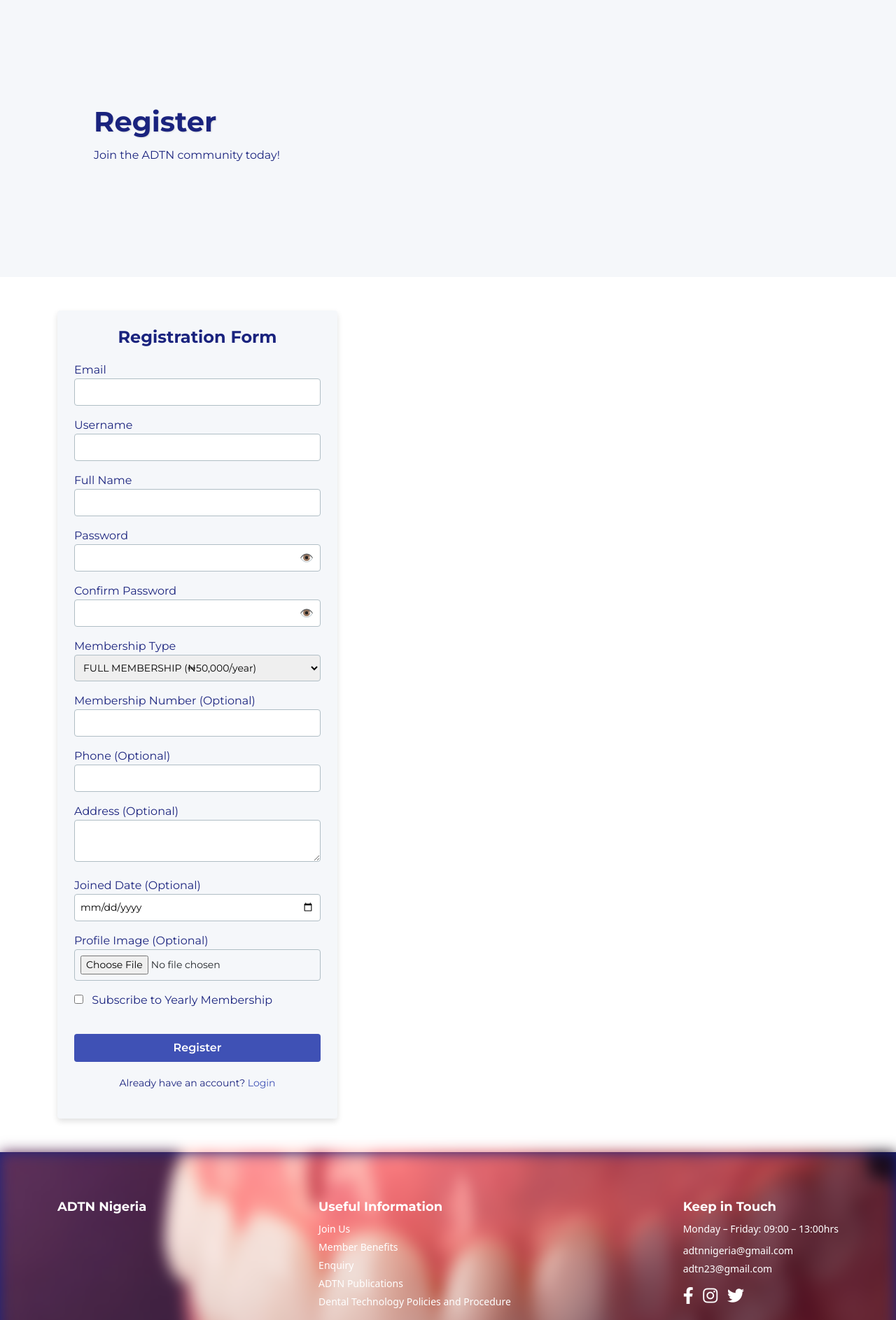
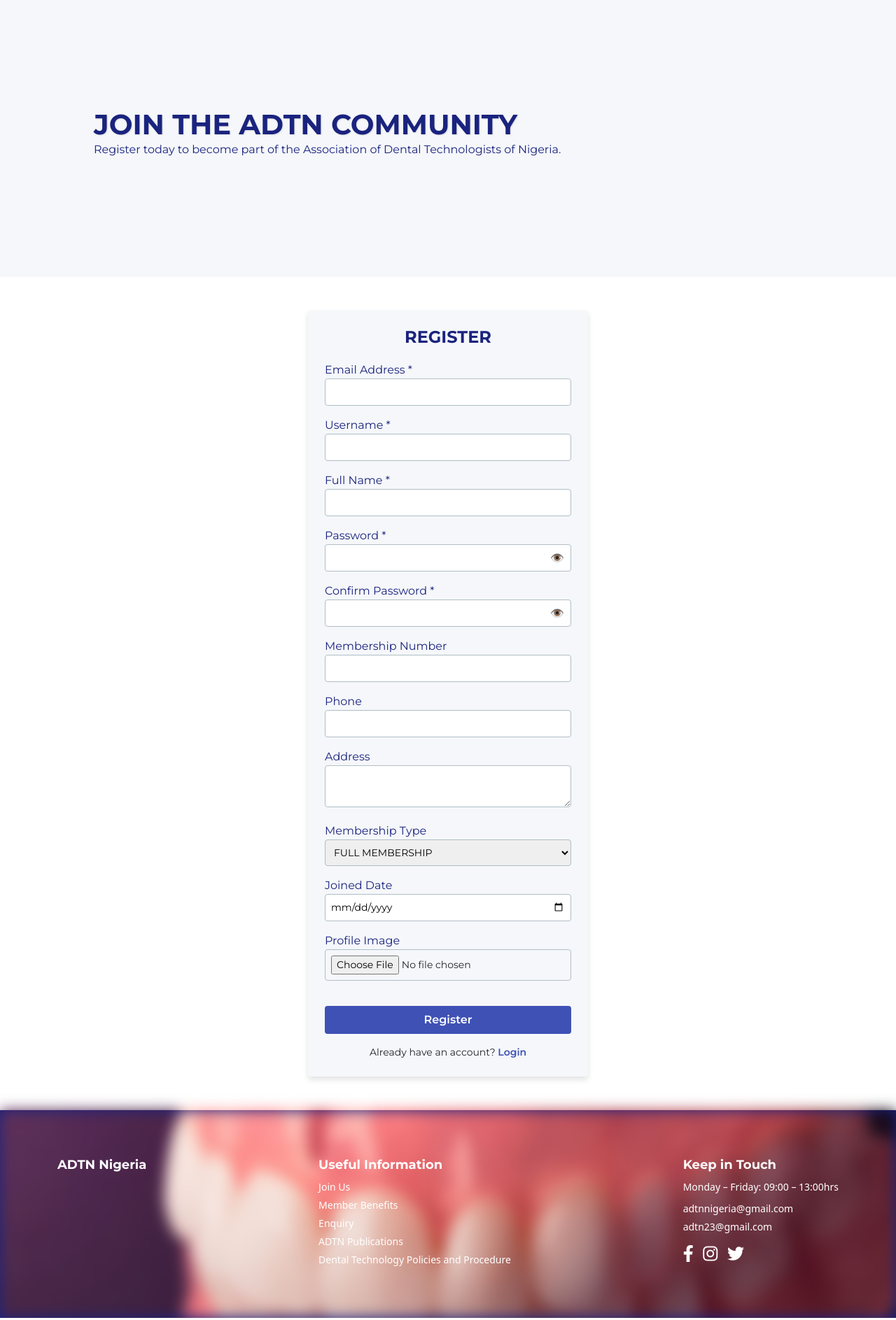
Before and after one commit to nchiwar/adtn_nigeria_project, a Django app: page /register/ in a window 1280 px wide. Shown: the part 74-1961 px from the top of the page at 70% size. Run offline with Django 5.2, Linux system fonts and the light colour scheme.

Commit message:
Center registration form

```diff
--- a/templates/core/register.html
+++ b/templates/core/register.html
@@ -6,90 +6,89 @@
     <div class="container">
         <div class="hero-content" style="display: flex; align-items: center; max-height: 400px;">
             <div class="hero-text">
-                <h1 style="font-family: Montserrat, sans-serif; font-size: 40px; font-weight: 700; margin: 0; color: #1a237e; text-shadow: 1px 1px 2px rgba(0,0,0,0.12);">Register</h1>
-                <p style="font-family: Montserrat, sans-serif; font-size: 16px; font-weight: 400; margin: 12px 0; color: #1a237e;">Join the ADTN community today!</p>
+                <h1 style="font-family: Montserrat, sans-serif; font-size: 40px; font-weight: 700; margin: 0; color: #1a237e; text-shadow: 1px 1px 2px rgba(0,0,0,0.12);">JOIN THE ADTN COMMUNITY</h1>
+                <p style="font-family: Montserrat, sans-serif; font-size: 16px; font-weight: 400; margin-bottom: 1rem; color: #1a237e;">Register today to become part of the Association of Dental Technologists of Nigeria.</p>
             </div>
         </div>
     </div>
 </section>
 
-<section class="register" style="padding: 48px 0; display: flex; justify-content: center; align-items: center; min-height: 60vh;">
-    <div class="container">
+<section class="register">
+    <div class="container" style="display: flex; justify-content: center; align-items: center; min-height: 80vh;">
         <div class="register-content" style="width: 400px; padding: 24px; background-color: #F5F7FA; border-radius: 4px; box-shadow: 0 4px 8px rgba(0,0,0,0.12);">
-            <h2 style="font-family: Montserrat, sans-serif; color: #1A237E; font-size: 24px; font-weight: 700; text-align: center; margin-bottom: 20px;">Registration Form</h2>
-            <form id="registerForm" method="post" enctype="multipart/form-data">
+            <h2 style="font-family: Montserrat, sans-serif; color: #1A237E; font-size: 24px; font-weight: 700; text-align: center; margin-bottom: 20px;">REGISTER</h2>
+            <form method="post" action="{% url 'register' %}" id="registerForm" enctype="multipart/form-data">
                 {% csrf_token %}
                 <div class="form-group">
-                    <label for="email" style="font-family: Montserrat, sans-serif; font-size: 16px; color: #1A237E; font-weight: 400; display: block;">Email</label>
+                    <label for="email" style="font-family: Montserrat, sans-serif; font-size: 16px; color: #1A237E; font-weight: 400; display: block;">Email Address *</label>
                     <input type="email" id="email" name="email" required style="width: 100%; padding: 8px; border: 1px solid #B0BEC5; border-radius: 4px; font-family: Montserrat, sans-serif; font-size: 14px;">
                 </div>
                 <div class="form-group">
-                    <label for="username" style="font-family: Montserrat, sans-serif; font-size: 16px; color: #1A237E; font-weight: 400; display: block;">Username</label>
+                    <label for="username" style="font-family: Montserrat, sans-serif; font-size: 16px; color: #1A237E; font-weight: 400; display: block;">Username *</label>
                     <input type="text" id="username" name="username" required style="width: 100%; padding: 8px; border: 1px solid #B0BEC5; border-radius: 4px; font-family: Montserrat, sans-serif; font-size: 14px;">
                 </div>
                 <div class="form-group">
-                    <label for="full_name" style="font-family: Montserrat, sans-serif; font-size: 16px; color: #1A237E; font-weight: 400; display: block;">Full Name</label>
+                    <label for="full_name" style="font-family: Montserrat, sans-serif; font-size: 16px; color: #1A237E; font-weight: 400; display: block;">Full Name *</label>
                     <input type="text" id="full_name" name="full_name" required style="width: 100%; padding: 8px; border: 1px solid #B0BEC5; border-radius: 4px; font-family: Montserrat, sans-serif; font-size: 14px;">
                 </div>
                 <div class="form-group">
-                    <label for="password" style="font-family: Montserrat, sans-serif; font-size: 16px; color: #1A237E; font-weight: 400; display: block;">Password</label>
+                    <label for="password" style="font-family: Montserrat, sans-serif; font-size: 16px; color: #1A237E; font-weight: 400; display: block;">Password *</label>
                     <div style="position: relative;">
                         <input type="password" id="password" name="password" required style="width: 100%; padding: 8px; border: 1px solid #B0BEC5; border-radius: 4px; font-family: Montserrat, sans-serif; font-size: 14px;">
-                        <span id="togglePassword" style="position: absolute; right: 10px; top: 50%; transform: translateY(-50%); cursor: pointer;">👁️</span>
+                        <span id="togglePassword" style="position: absolute; right: 10px; top: 50%; transform: translateY(-50%); cursor: pointer; color: #3F51B5;">👁️</span>
                     </div>
                 </div>
                 <div class="form-group">
-                    <label for="password_confirm" style="font-family: Montserrat, sans-serif; font-size: 16px; color: #1A237E; font-weight: 400; display: block;">Confirm Password</label>
+                    <label for="password_confirm" style="font-family: Montserrat, sans-serif; font-size: 16px; color: #1A237E; font-weight: 400; display: block;">Confirm Password *</label>
                     <div style="position: relative;">
                         <input type="password" id="password_confirm" name="password_confirm" required style="width: 100%; padding: 8px; border: 1px solid #B0BEC5; border-radius: 4px; font-family: Montserrat, sans-serif; font-size: 14px;">
-                        <span id="togglePasswordConfirm" style="position: absolute; right: 10px; top: 50%; transform: translateY(-50%); cursor: pointer;">👁️</span>
+                        <span id="togglePasswordConfirm" style="position: absolute; right: 10px; top: 50%; transform: translateY(-50%); cursor: pointer; color: #3F51B5;">👁️</span>
                     </div>
+                </div>
+                <div class="form-group">
+                    <label for="membership_number" style="font-family: Montserrat, sans-serif; font-size: 16px; color: #1A237E; font-weight: 400; display: block;">Membership Number</label>
+                    <input type="text" id="membership_number" name="membership_number" style="width: 100%; padding: 8px; border: 1px solid #B0BEC5; border-radius: 4px; font-family: Montserrat, sans-serif; font-size: 14px;">
+                </div>
+                <div class="form-group">
+                    <label for="phone" style="font-family: Montserrat, sans-serif; font-size: 16px; color: #1A237E; font-weight: 400; display: block;">Phone</label>
+                    <input type="tel" id="phone" name="phone" style="width: 100%; padding: 8px; border: 1px solid #B0BEC5; border-radius: 4px; font-family: Montserrat, sans-serif; font-size: 14px;">
+                </div>
+                <div class="form-group">
+                    <label for="address" style="font-family: Montserrat, sans-serif; font-size: 16px; color: #1A237E; font-weight: 400; display: block;">Address</label>
+                    <textarea id="address" name="address" style="width: 100%; padding: 8px; border: 1px solid #B0BEC5; border-radius: 4px; font-family: Montserrat, sans-serif; font-size: 14px;"></textarea>
                 </div>
                 <div class="form-group">
                     <label for="membership_type" style="font-family: Montserrat, sans-serif; font-size: 16px; color: #1A237E; font-weight: 400; display: block;">Membership Type</label>
                     <select id="membership_type" name="membership_type" style="width: 100%; padding: 8px; border: 1px solid #B0BEC5; border-radius: 4px; font-family: Montserrat, sans-serif; font-size: 14px;">
-                        <option value="full">FULL MEMBERSHIP (₦50,000/year)</option>
-                        <option value="associate">ASSOCIATE MEMBERSHIP (₦30,000/year)</option>
-                        <option value="student">STUDENT MEMBERSHIP (₦10,000/year)</option>
-                        <option value="fellow">COLLEGE OF FELLOWS (₦75,000/year)</option>
+                        <option value="full">FULL MEMBERSHIP</option>
+                        <option value="associate">ASSOCIATE MEMBERSHIP</option>
+                        <option value="student">STUDENT MEMBERSHIP</option>
+                        <option value="fellow">COLLEGE OF FELLOWS</option>
                     </select>
                 </div>
                 <div class="form-group">
-                    <label for="membership_number" style="font-family: Montserrat, sans-serif; font-size: 16px; color: #1A237E; font-weight: 400; display: block;">Membership Number (Optional)</label>
-                    <input type="text" id="membership_number" name="membership_number" style="width: 100%; padding: 8px; border: 1px solid #B0BEC5; border-radius: 4px; font-family: Montserrat, sans-serif; font-size: 14px;">
-                </div>
-                <div class="form-group">
-                    <label for="phone" style="font-family: Montserrat, sans-serif; font-size: 16px; color: #1A237E; font-weight: 400; display: block;">Phone (Optional)</label>
-                    <input type="text" id="phone" name="phone" style="width: 100%; padding: 8px; border: 1px solid #B0BEC5; border-radius: 4px; font-family: Montserrat, sans-serif; font-size: 14px;">
-                </div>
-                <div class="form-group">
-                    <label for="address" style="font-family: Montserrat, sans-serif; font-size: 16px; color: #1A237E; font-weight: 400; display: block;">Address (Optional)</label>
-                    <textarea id="address" name="address" style="width: 100%; padding: 8px; border: 1px solid #B0BEC5; border-radius: 4px; font-family: Montserrat, sans-serif; font-size: 14px; resize: vertical;"></textarea>
-                </div>
-                <div class="form-group">
-                    <label for="joined_date" style="font-family: Montserrat, sans-serif; font-size: 16px; color: #1A237E; font-weight: 400; display: block;">Joined Date (Optional)</label>
+                    <label for="joined_date" style="font-family: Montserrat, sans-serif; font-size: 16px; color: #1A237E; font-weight: 400; display: block;">Joined Date</label>
                     <input type="date" id="joined_date" name="joined_date" style="width: 100%; padding: 8px; border: 1px solid #B0BEC5; border-radius: 4px; font-family: Montserrat, sans-serif; font-size: 14px;">
                 </div>
                 <div class="form-group">
-                    <label for="profile_image" style="font-family: Montserrat, sans-serif; font-size: 16px; color: #1A237E; font-weight: 400; display: block;">Profile Image (Optional)</label>
+                    <label for="profile_image" style="font-family: Montserrat, sans-serif; font-size: 16px; color: #1A237E; font-weight: 400; display: block;">Profile Image</label>
                     <input type="file" id="profile_image" name="profile_image" accept="image/*" style="width: 100%; padding: 8px; border: 1px solid #B0BEC5; border-radius: 4px; font-family: Montserrat, sans-serif; font-size: 14px;">
-                </div>
-                <div class="form-group">
-                    <label style="font-family: Montserrat, sans-serif; font-size: 16px; color: #1A237E; font-weight: 400; display: block;">
-                        <input type="checkbox" id="subscribe" name="subscribe" value="true" style="margin-right: 8px;"> Subscribe to Yearly Membership
-                    </label>
-                    <input type="hidden" id="subscription_amount" name="subscription_amount" value="0.00">
                 </div>
                 <button type="submit" style="background-color: #3F51B5; color: white; font-family: Montserrat, sans-serif; font-size: 16px; font-weight: 600; padding: 8px 16px; border-radius: 4px; border: none; cursor: pointer; width: 100%; margin-top: 20px;">Register</button>
                 <div id="register-notification" style="display: none; text-align: center; font-family: Montserrat, sans-serif; font-size: 14px; color: #d32f2f; margin-top: 16px;"></div>
+                <div style="text-align: center; font-family: Montserrat, sans-serif; font-size: 14px; font-weight: 400; margin-top: 16px;">
+                    Already have an account? <a href="{% url 'login' %}" style="color: #3F51B5; font-weight: 600; text-decoration: none;">Login</a>
+                </div>
+                {% if messages %}
+                    {% for message in messages %}
+                        <div style="font-family: Montserrat, sans-serif; font-size: 14px; color: #d32f2f; text-align: center;">{{ message }}</div>
+                    {% endfor %}
+                {% endif %}
             </form>
-            <p style="font-family: Montserrat, sans-serif; font-size: 14px; color: #1A237E; text-align: center; margin-top: 20px;">Already have an account? <a href="{% url 'login' %}" style="color: #3F51B5; text-decoration: none;">Login</a></p>
         </div>
     </div>
 </section>
-{% endblock %}
 
-{% block scripts %}
 <script>
     document.getElementById('registerForm').addEventListener('submit', function(event) {
         const password = document.getElementById('password').value;
@@ -101,15 +100,9 @@
             notification.style.display = 'block';
             setTimeout(() => { notification.style.display = 'none'; }, 5000);
         }
-        const subscribe = document.getElementById('subscribe').checked;
-        const membershipType = document.getElementById('membership_type').value;
-        const amountInput = document.getElementById('subscription_amount');
-        if (subscribe) {
-            const amounts = {'full': 50000, 'associate': 30000, 'student': 10000, 'fellow': 75000};
-            amountInput.value = amounts[membershipType] || 0.00;
-        }
     });
 
+    // Password visibility toggle
     document.getElementById('togglePassword').addEventListener('click', function() {
         const password = document.getElementById('password');
         const type = password.getAttribute('type') === 'password' ? 'text' : 'password';
```
